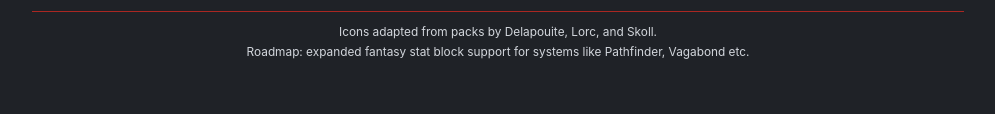
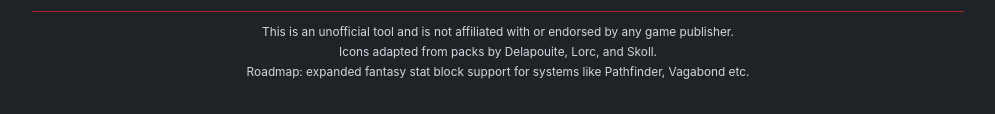
Before and after one commit to bigulabot/quest-and-gig-planner, a website: page index.html in a window 1280 px wide. Shown: the part 2962-3076 px from the top of the page, without its empty margins (142-1137 px from the left). Before the commit the page ends 3055 px from the top, so only its background shows below. Drawn offline with nearby package versions, Linux system fonts and the light colour scheme; a web font is replaced by a local one.

Commit message:
Add footer disclaimer text

```diff
--- a/index.html
+++ b/index.html
@@ -234,6 +234,7 @@
       </div>
       <div class="footer-meta" aria-label="Project notes">
         <div class="footer-meta-divider" aria-hidden="true"></div>
+        <div class="footer-meta-copy">This is an unofficial tool and is not affiliated with or endorsed by any game publisher.</div>
         <div class="footer-meta-copy">Icons adapted from packs by Delapouite, Lorc, and Skoll.</div>
         <div class="footer-meta-copy">Roadmap: expanded fantasy stat block support for systems like Pathfinder, Vagabond etc.</div>
       </div>
```
